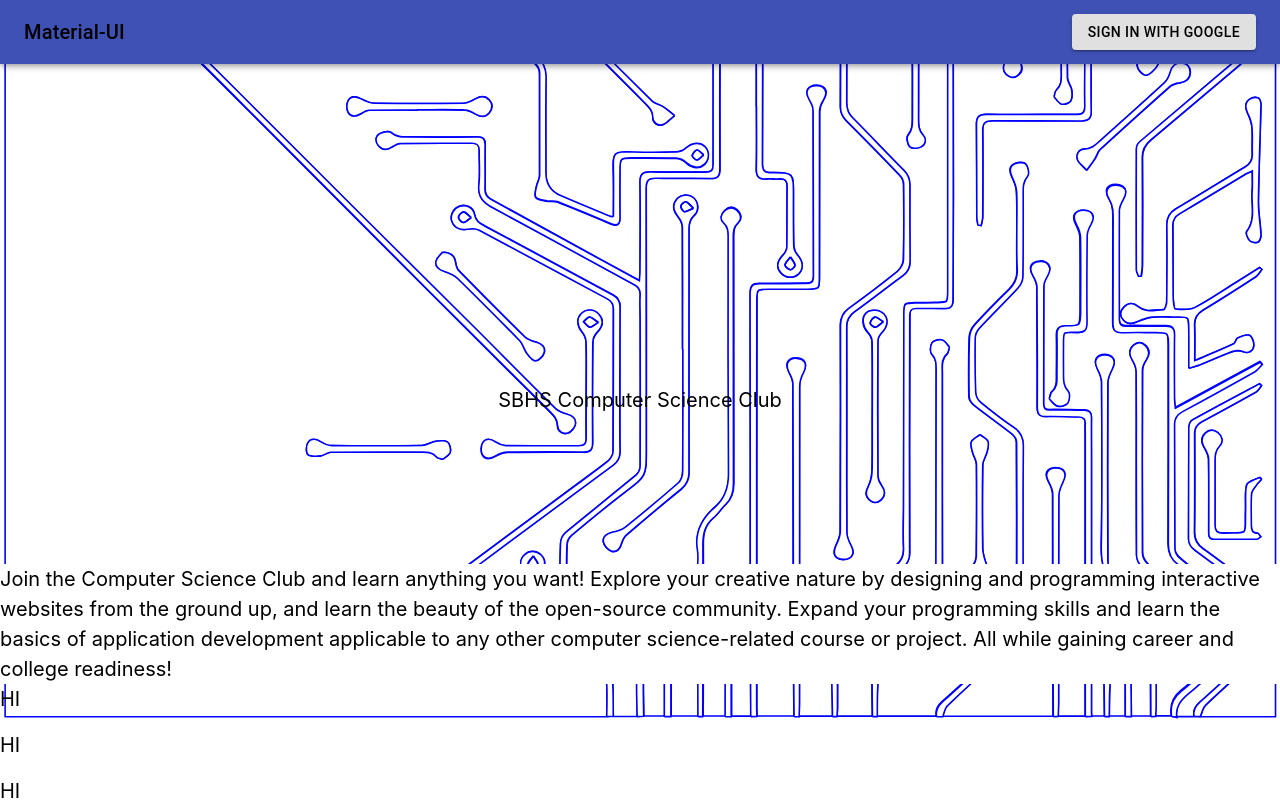
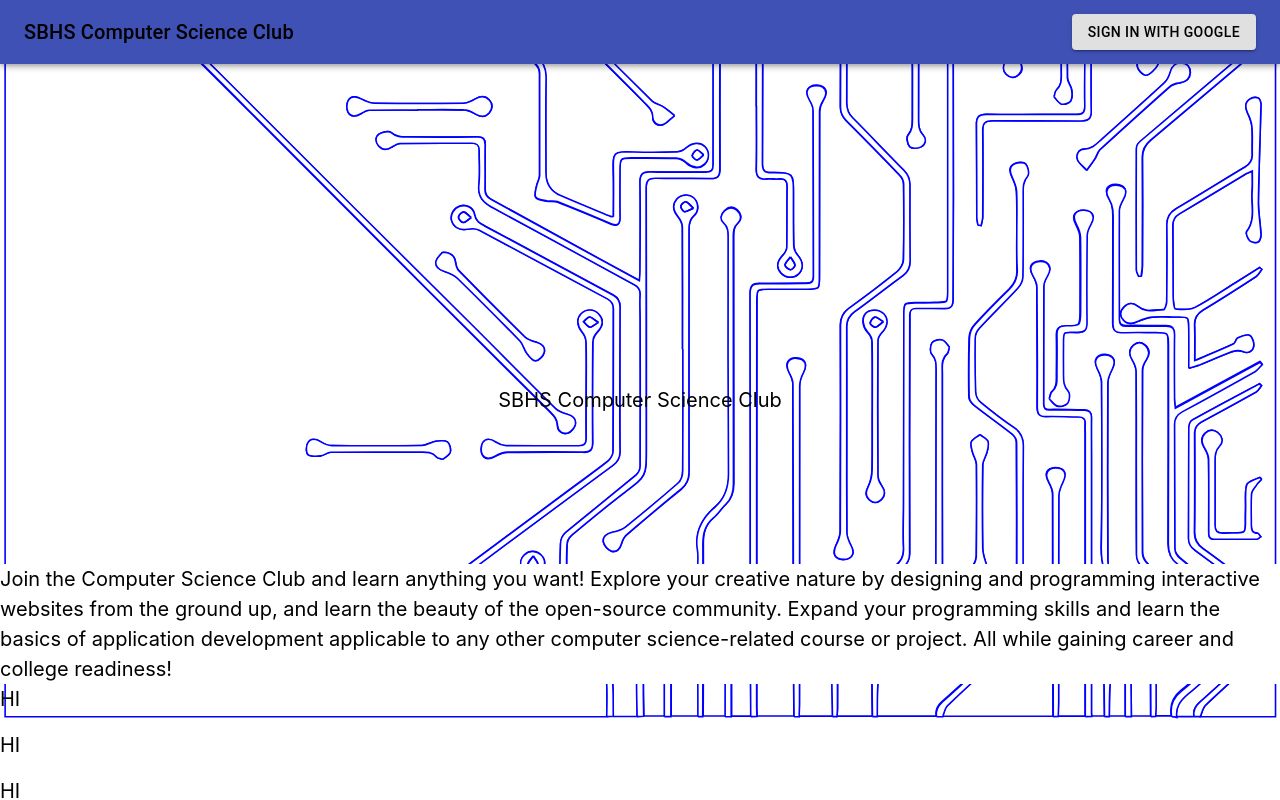
Before and after one commit to SBCompSciClub/sbcsclub-web, a React (Create React App) app: page / in a window 1280 px wide. Shown: the top 800 px of the page. Built offline with nearby package versions, Linux system fonts and the light colour scheme.

Commit message:
Save before summer break

```diff
--- a/src/pages/home/Home.js
+++ b/src/pages/home/Home.js
@@ -103,7 +103,7 @@ export default function Home() {
         <AppBar position="static">
           <Toolbar>
             <Typography className={classes.title} variant="h6" noWrap>
-              Material-UI
+              SBHS Computer Science Club
             </Typography>
             <div className={classes.grow} />
             <div className={classes.sectionDesktop}>
```
Also changed, not shown: src/pages/home/a.txt (deleted).
